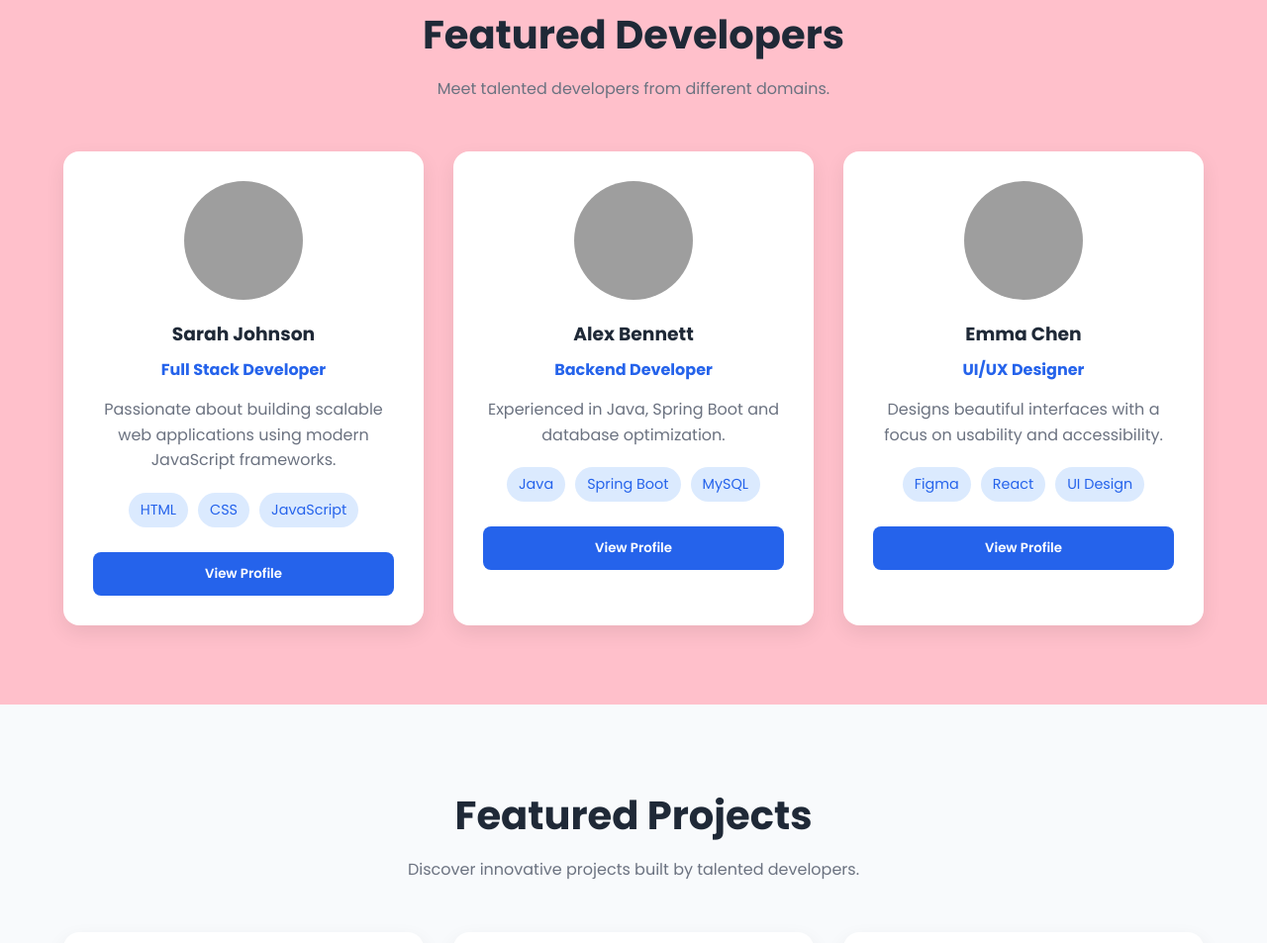
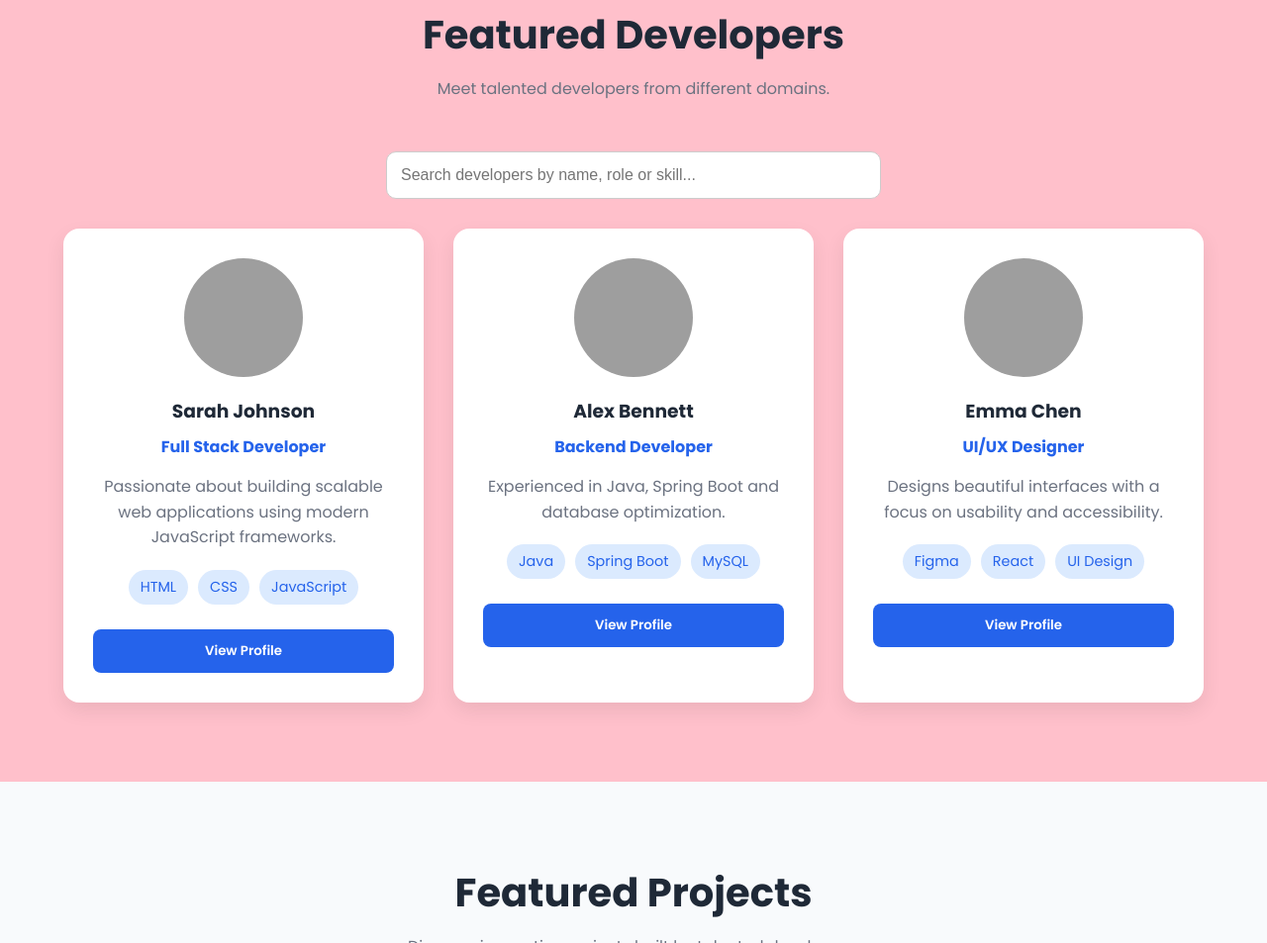
Before and after one commit to DebangshiKarmakar/DevConnect, a plain HTML site: page index.html in a window 1280 px wide. Shown: the part 846-1799 px from the top of the page at 99% size. Drawn offline with Linux system fonts and the light colour scheme; grey boxes are pictures that could not be loaded.

Commit message:
Update changes

```diff
--- a/css/cards.css
+++ b/css/cards.css
@@ -337,3 +337,36 @@
     font-weight:500;
 
 }
+/* ===========================
+   SEARCH BOX
+=========================== */
+
+.search-box{
+
+    margin:30px auto;
+
+    max-width:500px;
+
+}
+
+.search-box input{
+
+    width:100%;
+
+    padding:14px;
+
+    font-size:1rem;
+
+    border:1px solid #ccc;
+
+    border-radius:10px;
+
+    outline:none;
+
+}
+
+.search-box input:focus{
+
+    border-color:var(--primary-color);
+
+}
--- a/index.html
+++ b/index.html
@@ -95,7 +95,14 @@
             <h2>Featured Developers</h2>
             <p>Meet talented developers from different domains.</p>
         </div>
+        <div class="search-box">
 
+        <input
+        type="text"
+        id="searchInput"
+        placeholder="Search developers by name, role or skill...">
+
+        </div>
         <div class="developer-grid" id="developerGrid"></div>
 
 
```
